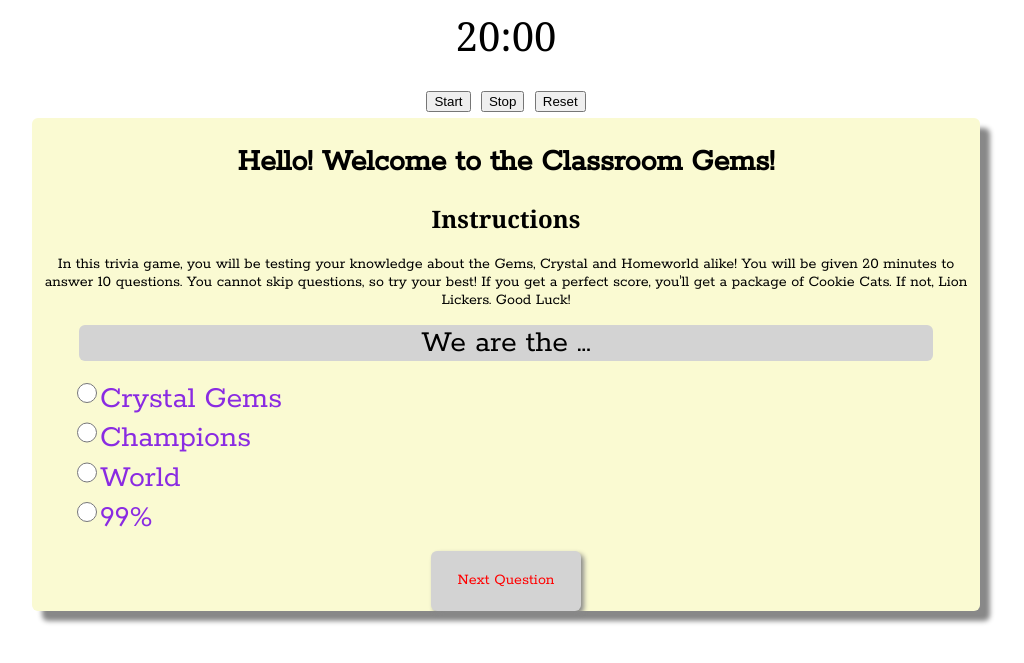
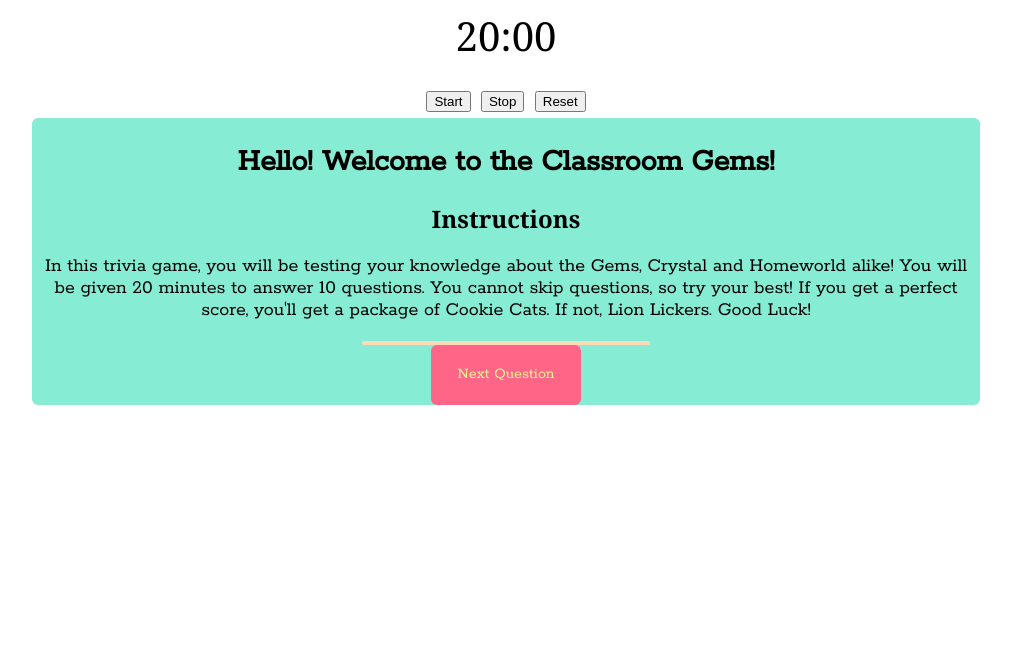
Before and after one commit to mlin2814/triviagame, a PHP site: page / in a window 1280 px wide. Shown: the top 663 px of the page, without its empty margins (134-1158 px from the left). Run offline with PHP 8.4, Linux system fonts and the light colour scheme.

Commit message:
Updated js for next page function and color scheme for theme on css

```diff
--- a/assets/css/style.css
+++ b/assets/css/style.css
@@ -7,12 +7,10 @@
     font-size: 40px;
 }
 
-
 h1 {
     font-family:'Rokkitt', serif;
     text-align: center;
 }
-
 h2 {
     text-align: center;
     font-family: "Georgia",Times New Roman,Times,serif;
@@ -20,7 +18,6 @@ h2 {
 p {
     text-align: center;
     font-family: "Georgia",Times New Roman,Times,serif;
-
 }
 
 ul {
@@ -37,28 +34,25 @@ input[type=radio] {
 }
 p {
     font-family:'Rokkitt', serif;
+    font-size: 20px;
 }
 /* Quiz Classes */
  .quizContainer {
-    background-color: lightgoldenrodyellow;
+    background-color: #86ecd4;
     border-radius: 6px;
     width: 75%;
     margin: auto;
     padding-top: 5px;
-    -moz-box-shadow: 10px 10px 5px #888;
-    -webkit-box-shadow: 10px 10px 5px #888;
-    box-shadow: 10px 10px 5px #888;
     position: relative;
 }
 .nextButton {
-    box-shadow: 3px 3px 5px #888;
     border-radius: 6px;
     width: 150px;
     height: 40px;
     text-align: center;
-    background-color: lightgrey;
+    background-color: #ff6587;
     /*clear: both;*/
-    color: red;
+    color: #fdf394;
     font-family:'Rokkitt', serif;
     position: relative;
     margin: auto;
@@ -71,8 +65,9 @@ p {
     height: auto;
     margin: auto;
     border-radius: 6px;
-    background-color: lightgrey;
+    background-color: #ff6587;
     text-align: center;
+    color: #fdf394;
 }
 .quizMessage {
     background-color: peachpuff;
@@ -96,4 +91,5 @@ p {
     margin: auto;
     text-align: center;
     font-family:'Rokkitt', serif;
+    font-size: 20px;
 }
--- a/assets/javascript/app.js
+++ b/assets/javascript/app.js
@@ -83,11 +83,19 @@ var questions = [{
     correctAnswer: 3
 }];
 
+var start = 0;
 var currentQuestion = 0;
 var correctAnswers = 0;
 var quizOver = false;
 
 $(document).ready(function () {
+
+    displayStart();
+    $(this).find(".instructions").hide();
+
+    $(this).find(".nextButton").on("click", function (){
+        $(document).find(".nextButton").text("Next Question");
+    });
 
     // Display the first question
     displayCurrentQuestion();
@@ -162,103 +170,102 @@ function hideScore() {
     $(document).find(".result").hide();
 }
 
+// var startScreen = (function(input) {
 
-var startScreen = (function(input) {
+//     // the red component of rgb
+//     var hue = 0;
+//     // are we moving toward red or black?
+//     var direction = 1;
+//     var transitioning = false;
 
-    // the red component of rgb
-    var hue = 0;
-    // are we moving toward red or black?
-    var direction = 1;
-    var transitioning = false;
+//     // record the input state from last frame
+//     // because we need to compare it in the
+//     // current frame
+//     var wasButtonDown = false;
 
-    // record the input state from last frame
-    // because we need to compare it in the
-    // current frame
-    var wasButtonDown = false;
+//     // a helper function
+//     // used internally to draw the text in
+//     // in the center of the canvas (with respect
+//     // to the x coordinate)
+//     function centerText(ctx, text, y) {
+//         var measurement = ctx.measureText(text);
+//         var x = (ctx.canvas.width - measurement.width) / 2;
+//         ctx.fillText(text, x, y);
+//     }
 
-    // a helper function
-    // used internally to draw the text in
-    // in the center of the canvas (with respect
-    // to the x coordinate)
-    function centerText(ctx, text, y) {
-        var measurement = ctx.measureText(text);
-        var x = (ctx.canvas.width - measurement.width) / 2;
-        ctx.fillText(text, x, y);
-    }
+//     // draw the main menu to the canvas
+//     function draw(ctx, elapsed) {
 
-    // draw the main menu to the canvas
-    function draw(ctx, elapsed) {
+//         // let's draw the text in the middle of the canvas
+//         // note that it's ineffecient to calculate this
+//         // in every frame since it never changes
+//         // however, I leave it here for simplicity
+//         var y = ctx.canvas.height / 2;
 
-        // let's draw the text in the middle of the canvas
-        // note that it's ineffecient to calculate this
-        // in every frame since it never changes
-        // however, I leave it here for simplicity
-        var y = ctx.canvas.height / 2;
+//         // create a css color from the `hue`
+//         var color = 'rgb(' + hue + ',0,0)';
 
-        // create a css color from the `hue`
-        var color = 'rgb(' + hue + ',0,0)';
+//         // clear the entire canvas
+//         // (this is not strictly necessary since we are always
+//         // updating the same pixels for this screen, however it
+//         // is generally what you need to do.)
+//         ctx.clearRect(0, 0, ctx.canvas.width, ctx.canvas.height);
 
-        // clear the entire canvas
-        // (this is not strictly necessary since we are always
-        // updating the same pixels for this screen, however it
-        // is generally what you need to do.)
-        ctx.clearRect(0, 0, ctx.canvas.width, ctx.canvas.height);
+//         // draw the title of the game
+//         // this is static and doesn't change
+//         ctx.fillStyle = 'white';
+//         ctx.font = '48px monospace';
+//         centerText(ctx, 'My Awesome Game', y);
 
-        // draw the title of the game
-        // this is static and doesn't change
-        ctx.fillStyle = 'white';
-        ctx.font = '48px monospace';
-        centerText(ctx, 'My Awesome Game', y);
+//         // draw instructions to the player
+//         // this animates the color based on the value of `hue`
+//         ctx.fillStyle = color;
+//         ctx.font = '24px monospace';
+//         centerText(ctx, 'click to begin', y + 30);
+//     }
 
-        // draw instructions to the player
-        // this animates the color based on the value of `hue`
-        ctx.fillStyle = color;
-        ctx.font = '24px monospace';
-        centerText(ctx, 'click to begin', y + 30);
-    }
+//     // update the color we're drawing and
+//     // check for input from the user
+//     function update() {
+//         // we want `hue` to oscillate between 0 and 255
+//         hue += 1 * direction;
+//         if (hue > 255) direction = -1;
+//         if (hue < 0) direction = 1;
 
-    // update the color we're drawing and
-    // check for input from the user
-    function update() {
-        // we want `hue` to oscillate between 0 and 255
-        hue += 1 * direction;
-        if (hue > 255) direction = -1;
-        if (hue < 0) direction = 1;
+//         // note that this logic is dependent on the frame rate,
+//         // that means if the frame rate is slow then the animation
+//         // is slow.
+//         // we could make it indepedent on the frame rate, but we'll
+//         // come to that later.
 
-        // note that this logic is dependent on the frame rate,
-        // that means if the frame rate is slow then the animation
-        // is slow.
-        // we could make it indepedent on the frame rate, but we'll
-        // come to that later.
+//         // here we magically capture the state of the mouse
+//         // notice that we are not dealing with events inside the game
+//         // loop.
+//         // we'll come back to this too.
+//         var isButtonDown = input.isButtonDown();
 
-        // here we magically capture the state of the mouse
-        // notice that we are not dealing with events inside the game
-        // loop.
-        // we'll come back to this too.
-        var isButtonDown = input.isButtonDown();
+//         // we want to know if the input (mouse click) _just_ happened
+//         // that means we only want to transition away from the menu to the
+//         // game if there _was_ input on the last frame _but none_ on the
+//         // current one.
+//         var mouseJustClicked = !isButtonDown && wasButtonDown;
 
-        // we want to know if the input (mouse click) _just_ happened
-        // that means we only want to transition away from the menu to the
-        // game if there _was_ input on the last frame _but none_ on the
-        // current one.
-        var mouseJustClicked = !isButtonDown && wasButtonDown;
+//         // we also check the value of `transitioning` so that we don't
+//         // initiate the transition logic more the once (like if the player
+//         // clicked the mouse repeatedly before we finished transitioning)
+//         if (mouseJustClicked && !transitioning) {
+//             transitioning = true;
+//             // do something here to transition to the actual game
+//         }
 
-        // we also check the value of `transitioning` so that we don't
-        // initiate the transition logic more the once (like if the player
-        // clicked the mouse repeatedly before we finished transitioning)
-        if (mouseJustClicked && !transitioning) {
-            transitioning = true;
-            // do something here to transition to the actual game
-        }
+//         // record the state of input for use in the next frame
+//         wasButtonDown = isButtonDown;
+//     }
 
-        // record the state of input for use in the next frame
-        wasButtonDown = isButtonDown;
-    }
+//     // this is the object that will be `startScreen`
+//     return {
+//         draw: draw,
+//         update: update
+//     };
 
-    // this is the object that will be `startScreen`
-    return {
-        draw: draw,
-        update: update
-    };
-
-}());
+// }());
--- a/index.html
+++ b/index.html
@@ -16,9 +16,11 @@
         </div>
     </div>
     <div class="quizContainer">
+    <div class="instructions">
          <h1>Hello! Welcome to the Classroom Gems!</h1>
          <h2>Instructions</h2>
          <p>In this trivia game, you will be testing your knowledge about the Gems, Crystal and Homeworld alike! You will be given 20 minutes to answer 10 questions. You cannot skip questions, so try your best! If you get a perfect score, you'll get a package of Cookie Cats. If not, Lion Lickers. Good Luck!</p>
+    </div>
     <div class="question"></div>
     <ul class="choiceList"></ul>
     <div class="quizMessage"></div>
```
